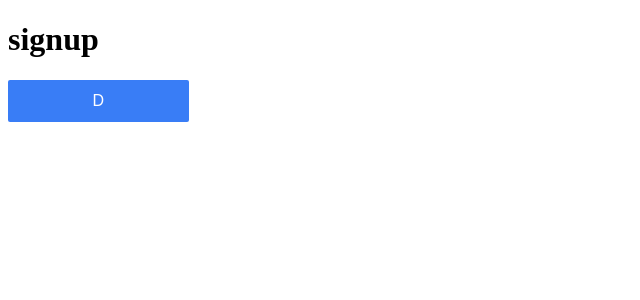
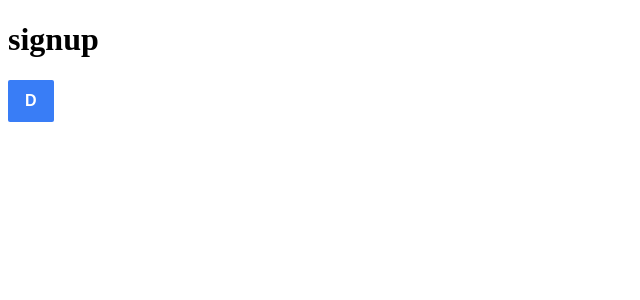
Before and after one commit to Dmitry-Klyuev/insta-inc, a Next.js app: page /signup in a window 1280 px wide. Shown: the top 300 px of the page, without its empty margins (0-640 px from the left). Built offline with nearby package versions, Linux system fonts and the light colour scheme.

Commit message:
fix mixin style

```diff
--- a/app/page.module.scss
+++ b/app/page.module.scss
@@ -1,73 +1,73 @@
 @mixin Large {
   font-size: 26px;
   line-height: 36px;
-  width: 600px;
+  font-weight: 600;
 }
 
 @mixin H1 {
   font-size: 20px;
   line-height: 36px;
-  width: 700px;
+  font-weight: 700;
 }
 
 @mixin H2 {
   font-size: 18px;
   line-height: 24px;
-  width: 700px;
+  font-weight: 700;
 }
 
 @mixin H3 {
   font-size: 16px;
   line-height: 24px;
-  width: 600px;
+  font-weight: 600;
 }
 
 @mixin Regular_text_16 {
   font-size: 16px;
   line-height: 24px;
-  width: 400px;
+  font-weight: 400;
 }
 
 @mixin Bold_text_16 {
   font-size: 16px;
   line-height: 24px;
-  width: 700px;
+  font-weight: 700;
 }
 
 @mixin Regular_text_14 {
   font-size: 14px;
   line-height: 24px;
-  width: 400px;
+  font-weight: 400;
 }
 
 @mixin Medium_text_14 {
   font-size: 14px;
   line-height: 24px;
-  width: 500px;
+  font-weight: 500;
 }
 
 @mixin Bold_text_14 {
   font-size: 14px;
   line-height: 24px;
-  width: 700px;
+  font-weight: 700;
 }
 
 @mixin Small_text {
   font-size: 12px;
   line-height: 16px;
-  width: 400px;
+  font-weight: 400;
 }
 
 @mixin Semi-bold_small_text {
   font-size: 12px;
   line-height: 16px;
-  width: 600px;
+  font-weight: 600;
 }
 
 @mixin Regular_link {
   font-size: 14px;
   line-height: 24px;
-  width: 400px;
+  font-weight: 400;
   cursor: pointer;
   text-decoration: underline;
   color: var(--accent-500);
@@ -76,8 +76,12 @@
 @mixin Small_link {
   font-size: 12px;
   line-height: 16px;
-  width: 400px;
+  font-weight: 400;
   cursor: pointer;
   text-decoration: underline;
   color: var(--accent-500);
 }
+
+.page{
+  background: var(--light-500);
+}
--- a/shared/ui/button/Button.tsx
+++ b/shared/ui/button/Button.tsx
@@ -1,13 +1,13 @@
 import React from 'react';
+
 import style from './Button.module.scss';
-
 
 type ButtonTypes = 'primary' | 'dark' | 'outlined' | 'link';
 
 type ButtonProps = {
   title: string;
   variant: ButtonTypes;
-} &  React.ButtonHTMLAttributes<HTMLButtonElement>;
+} & React.ButtonHTMLAttributes<HTMLButtonElement>;
 
 export const Button = ({ title, disabled, variant, ...props }: ButtonProps) => {
   return (
```
Also changed, not shown: app/page.tsx (indentation only). Lines whose indentation alone changed are shown as unchanged.
